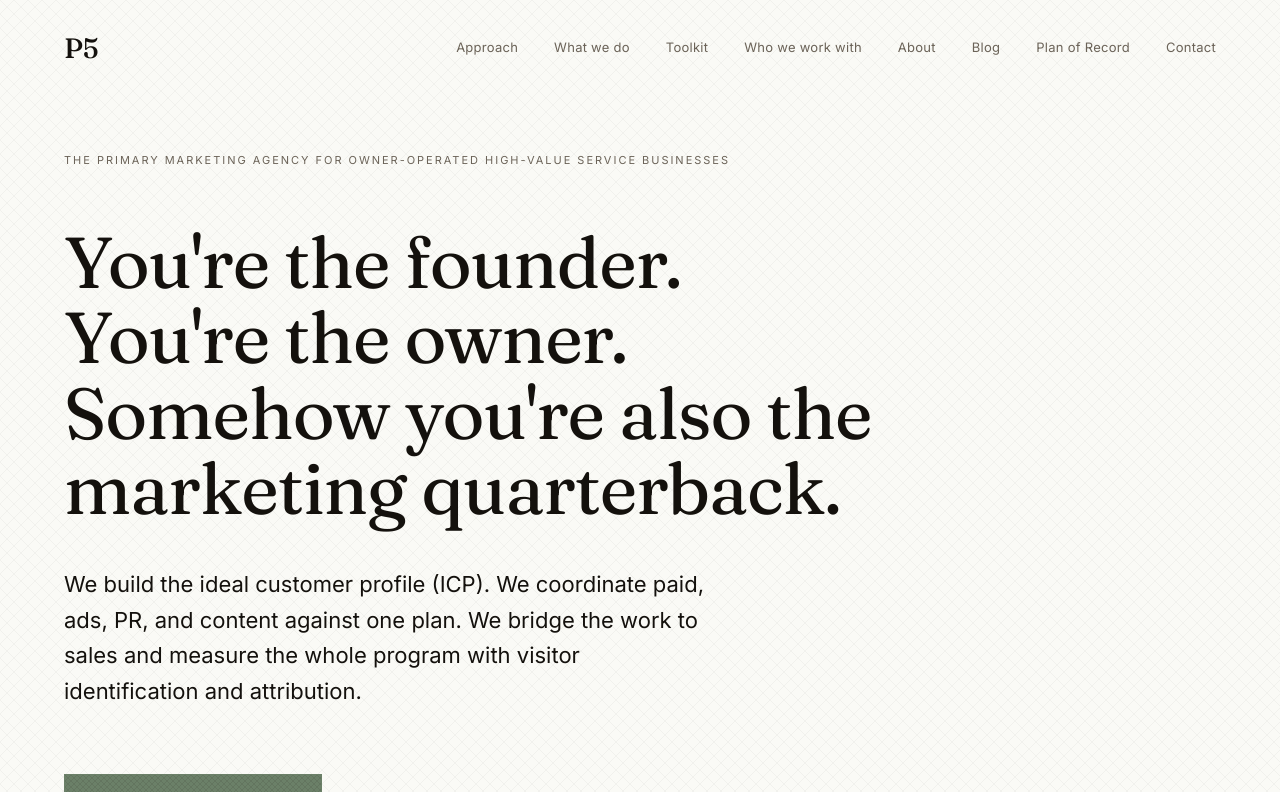
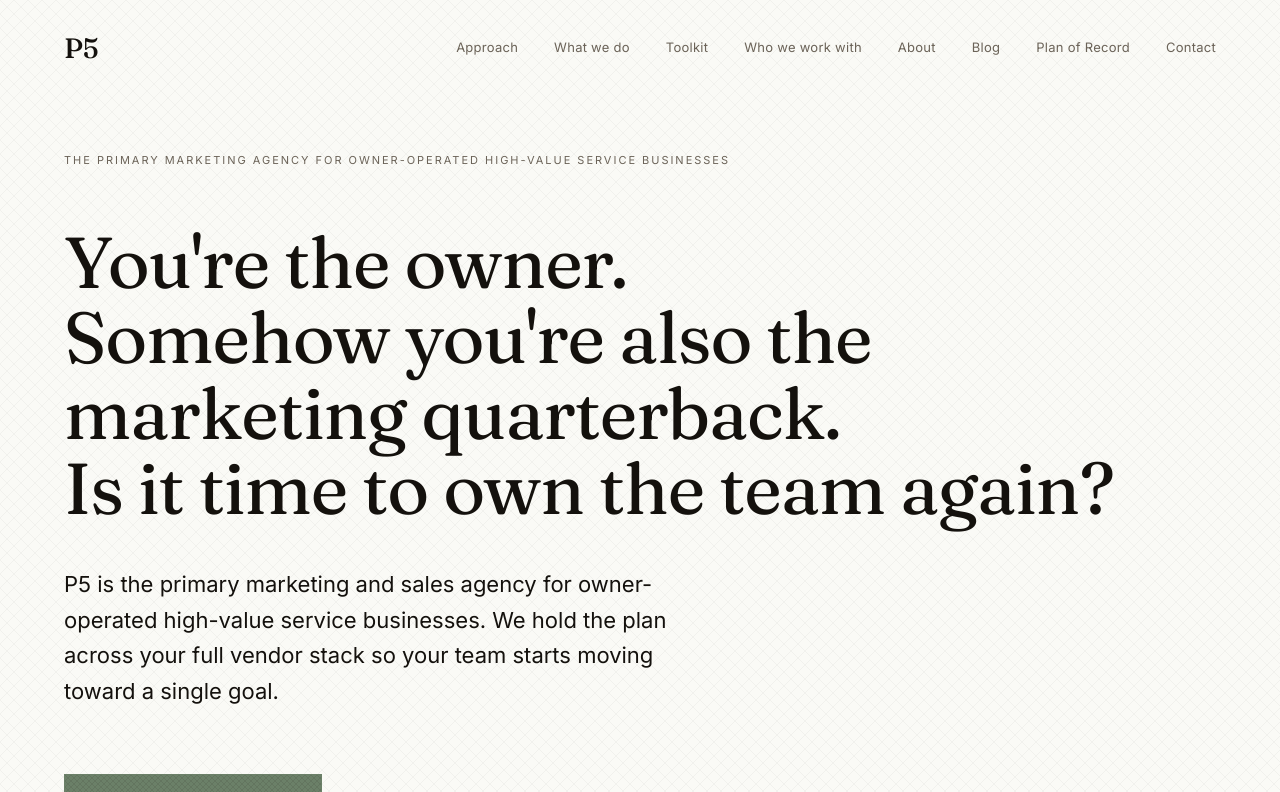
Before and after one commit to rldonnell/p5-website, a Next.js app: page / in a window 1280 px wide. Shown: the top 792 px of the page. Built offline with nearby package versions, Linux system fonts and the light colour scheme.

Commit message:
Hero: new three-line headline with team metaphor; tighter sub-head; bump next-mdx-remote to 6.0.0

```diff
--- a/components/sections/Hero.tsx
+++ b/components/sections/Hero.tsx
@@ -16,17 +16,15 @@ export default function Hero() {
         id="hero-heading"
         className="font-display font-normal text-ink leading-[1.05] tracking-[-0.015em] text-[36px] sm:text-[44px] md:text-[60px] lg:text-[72px] mb-8 md:mb-10"
       >
-        You&apos;re the founder.
-        <br />
         You&apos;re the owner.
         <br />
-        Somehow you&apos;re also the
+        Somehow you&apos;re also the marketing quarterback.
         <br />
-        marketing quarterback.
+        Is it time to own the team again?
       </h1>
 
       <p className="text-ink leading-relaxed max-w-prose-tight text-[17px] md:text-[20px] lg:text-[22px] mb-12 md:mb-16">
-        We build the ideal customer profile (ICP). We coordinate paid, ads, PR, and content against one plan. We bridge the work to sales and measure the whole program with visitor identification and attribution.
+        P5 is the primary marketing and sales agency for owner-operated high-value service businesses. We hold the plan across your full vendor stack so your team starts moving toward a single goal.
       </p>
 
       <div className="flex flex-wrap items-center gap-x-8 gap-y-5">
```
